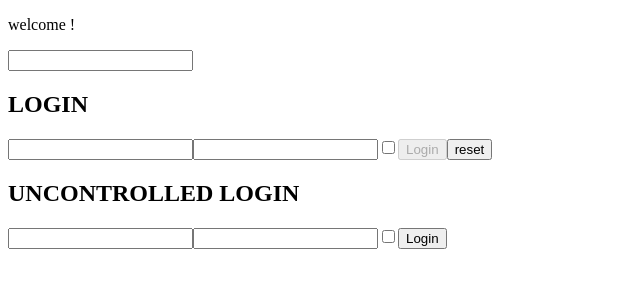
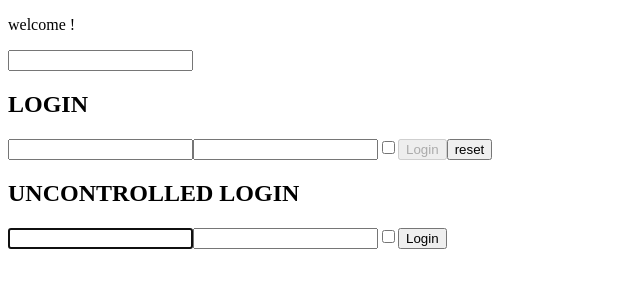
Before and after one commit to karimhaj/react-exercises, a React (Create React App) app in the folder my-app/: page / in a window 1280 px wide. Shown: the top 300 px of the page, without its empty margins (0-640 px from the left). Built offline with nearby package versions, Linux system fonts and the light colour scheme.

Commit message:
complete exercise 6 of forms

```diff
--- a/my-app/src/UncontrolledLogin.js
+++ b/my-app/src/UncontrolledLogin.js
@@ -18,13 +18,19 @@ export class UncontrolledLogin extends React.Component{
         )
     }
 
+    componentDidMount(){
+        this.usernameInput.focus();
+      }
+
+
+
     render(){
         return(
             <div>
                 <h2>UNCONTROLLED LOGIN</h2>
 
             <form onSubmit={this.handleUncontrolledForm}>
-                <input type= "text" name= "username" />
+                <input type= "text" name= "username"  ref={(input) => { this.usernameInput = input; }} />
                 <input type= "password" name= "password" />
                 <input type= "checkbox" name= "remember" />
                 <button type="submit">Login</button>
```
